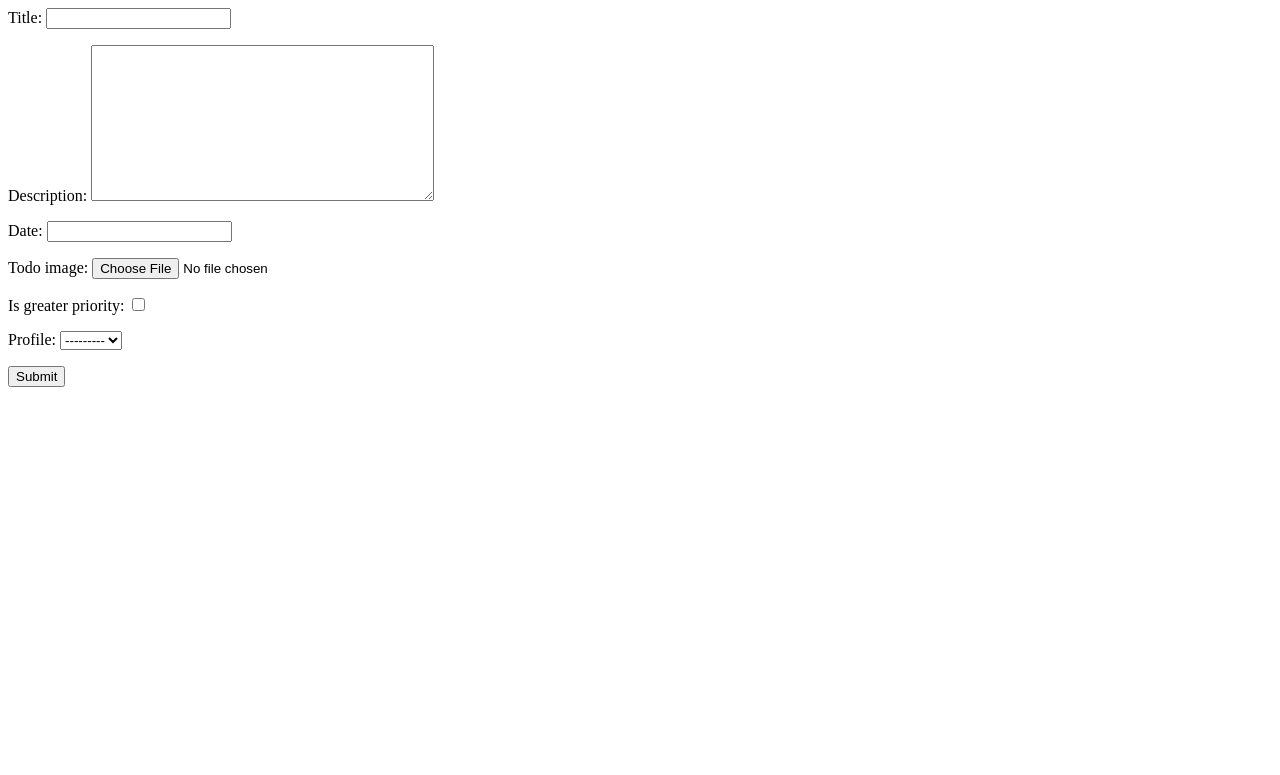
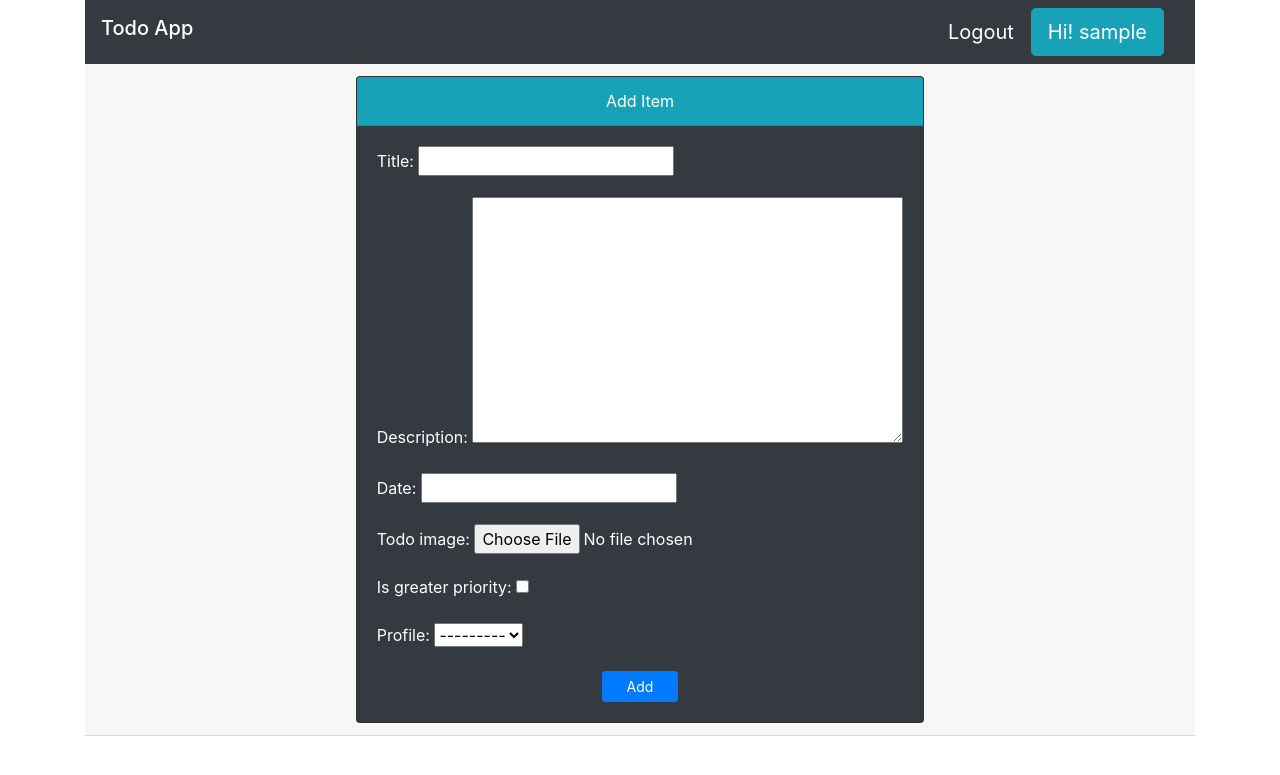
Before and after one commit to SumanSunuwar/Todo-app, a Django app: page /add_todo in a window 1280 px wide. Shown: the top 775 px of the page. Run offline with Django 3.2, Linux system fonts and the light colour scheme; the visitor is signed in with stand-in values (Sample User, id 1); data comes from the database, SQL or seed files in the repository; some libraries are stand-ins or nearby versions.

Commit message:
added some designs to form

```diff
--- a/home/templates/form.html
+++ b/home/templates/form.html
@@ -1,5 +1,37 @@
-<form method="POST" action="" enctype="multipart/form-data">
-	{% csrf_token %}
-	{{ form.as_p }}
-	<input type="submit" value="Submit" />
-</form>
+{% extends "base.html" %}
+{% block content %}
+
+<div class="card-header">
+	<div class="container">
+ 		<div class="row justify-content-center">
+			<div class="card text-white bg-dark " style="max-width: 80rem;">
+				{% if item_obj %}
+					<div class="card-header bg-info text-center">Update Item</div>
+					<div class="card-body">
+						<form method="POST" action="" enctype="multipart/form-data">
+							{% csrf_token %}
+							{{ form.as_p }}
+							<div class="text-center">
+							<input class="btn btn-primary btn-sm " type="submit" value="Update" >
+							</div>
+						</form>
+					</div>
+				{% else %}
+  					<div class="card-header bg-info text-center">Add Item</div>
+					<div class="card-body">
+						<form method="POST" action="" enctype="multipart/form-data">
+							{% csrf_token %}
+							{{ form.as_p }}
+							<div class="text-center" >
+							<input class="btn btn-primary btn-sm " type="submit" value="    Add    " >
+							</div>
+						</form>
+					</div>
+
+				{% endif %}
+
+ 			</div>
+ 		</div>
+	</div>
+</div>
+{% endblock %}
```
